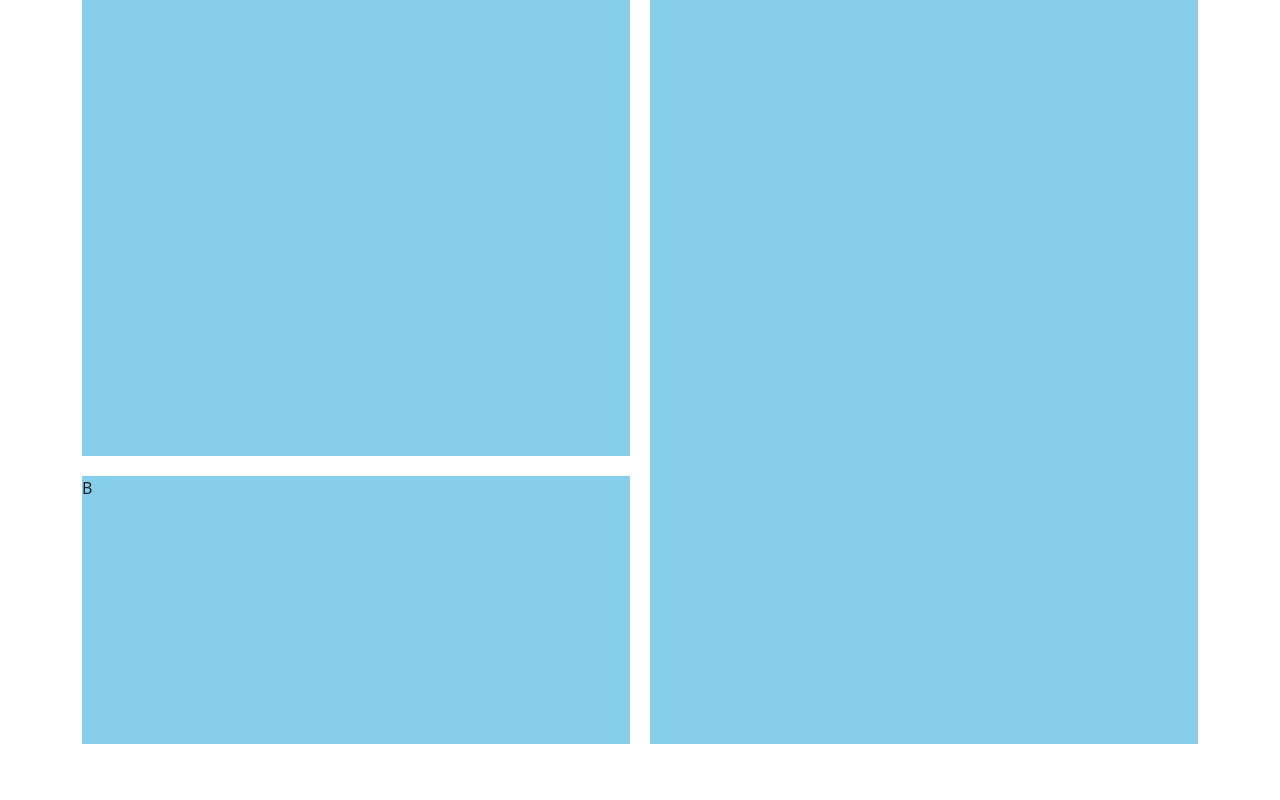
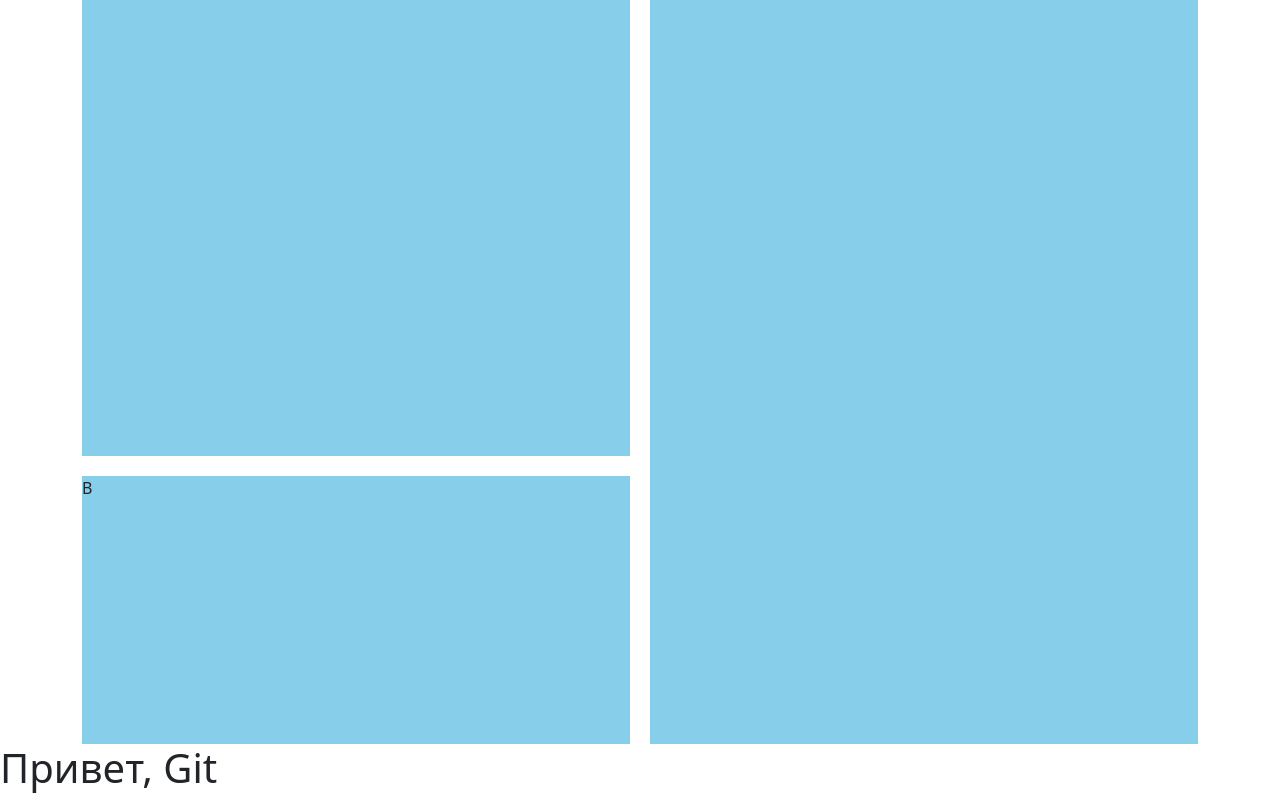
Before and after one commit to KopanevIlya/NewPR, a plain HTML site: page index.html in a window 1280 px wide. Shown: the part 1846-2646 px from the top of the page. Before the commit the page ends 2590 px from the top, so only its background shows below. Drawn offline with nearby package versions, Linux system fonts and the light colour scheme.

Commit message:
Создали заголовок

```diff
--- a/index.html
+++ b/index.html
@@ -58,7 +58,7 @@
     <div class="box-3"> C </div>
   </div>
 
-
+<h1>Привет, Git</h1>
 
 
 <script src="https://cdn.jsdelivr.net/npm/bootstrap@5.3.0-alpha1/dist/js/bootstrap.bundle.min.js" integrity="sha384-w76AqPfDkMBDXo30jS1Sgez6pr3x5MlQ1ZAGC+nuZB+EYdgRZgiwxhTBTkF7CXvN" crossorigin="anonymous"></script>
```
